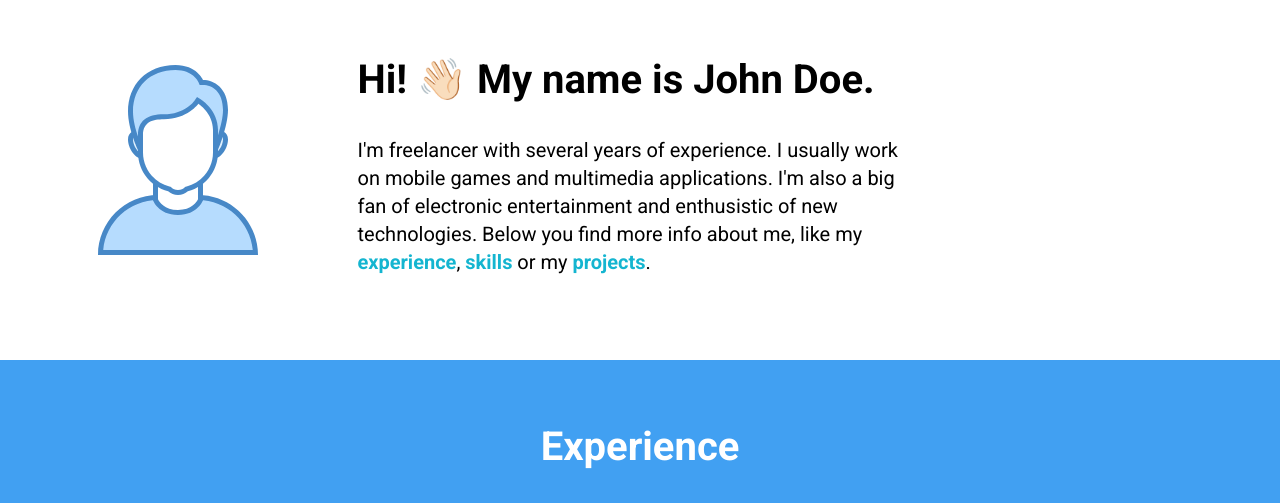
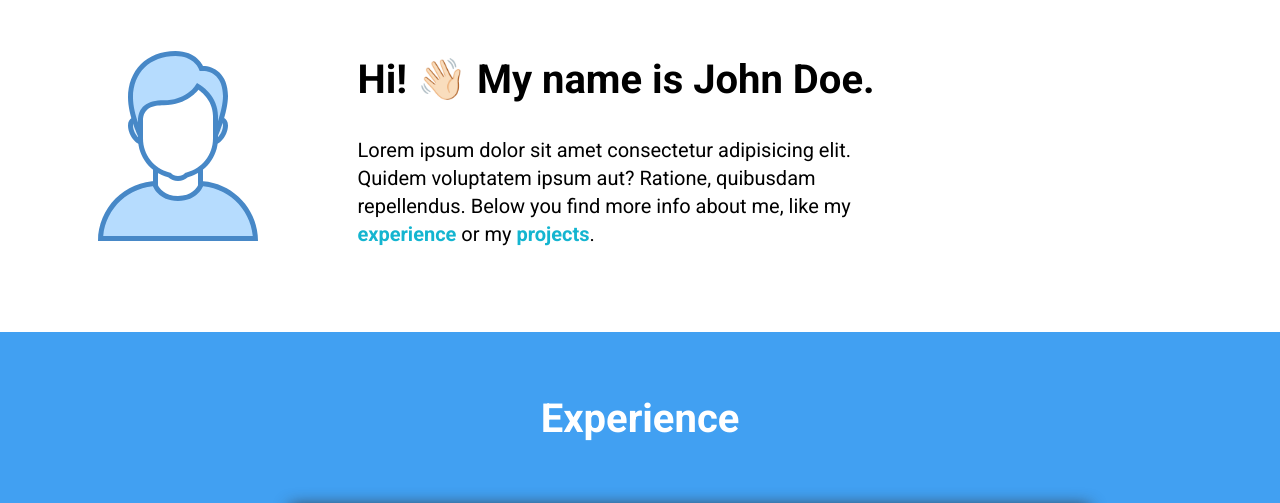
Before and after one commit to Dawid93/FreelancerTheme, a plain HTML site: page src/content/index.html in a window 1280 px wide. Shown: the part 840-1343 px from the top of the page. Drawn offline with nearby package versions, Linux system fonts and the light colour scheme; files that its build step writes are made by us from their sources; files whose address does not match are found by name.

Commit message:
Update about me content

```diff
--- a/src/content/index.html
+++ b/src/content/index.html
@@ -43,10 +43,7 @@
         </div>
         <div class="about__content">
           <h2 class="about__title">Hi! 👋🏻 My name is John Doe.</h2>
-          <p class="about__description">I'm freelancer with several years of experience. I usually work on mobile games
-            and multimedia applications. I'm also a big fan of electronic entertainment and enthusistic of new
-            technologies. Below you find more info about me, like my <a class="link" href="#">experience</a>, <a
-              class="link" href="#">skills</a> or my <a class="link" href="#">projects</a>.</p>
+          <p class="about__description">Lorem ipsum dolor sit amet consectetur adipisicing elit. Quidem voluptatem ipsum aut? Ratione, quibusdam repellendus. Below you find more info about me, like my <a class="link" href="#">experience</a> or my <a class="link" href="#">projects</a>.</p>
         </div>
       </article>
     </section>
```
